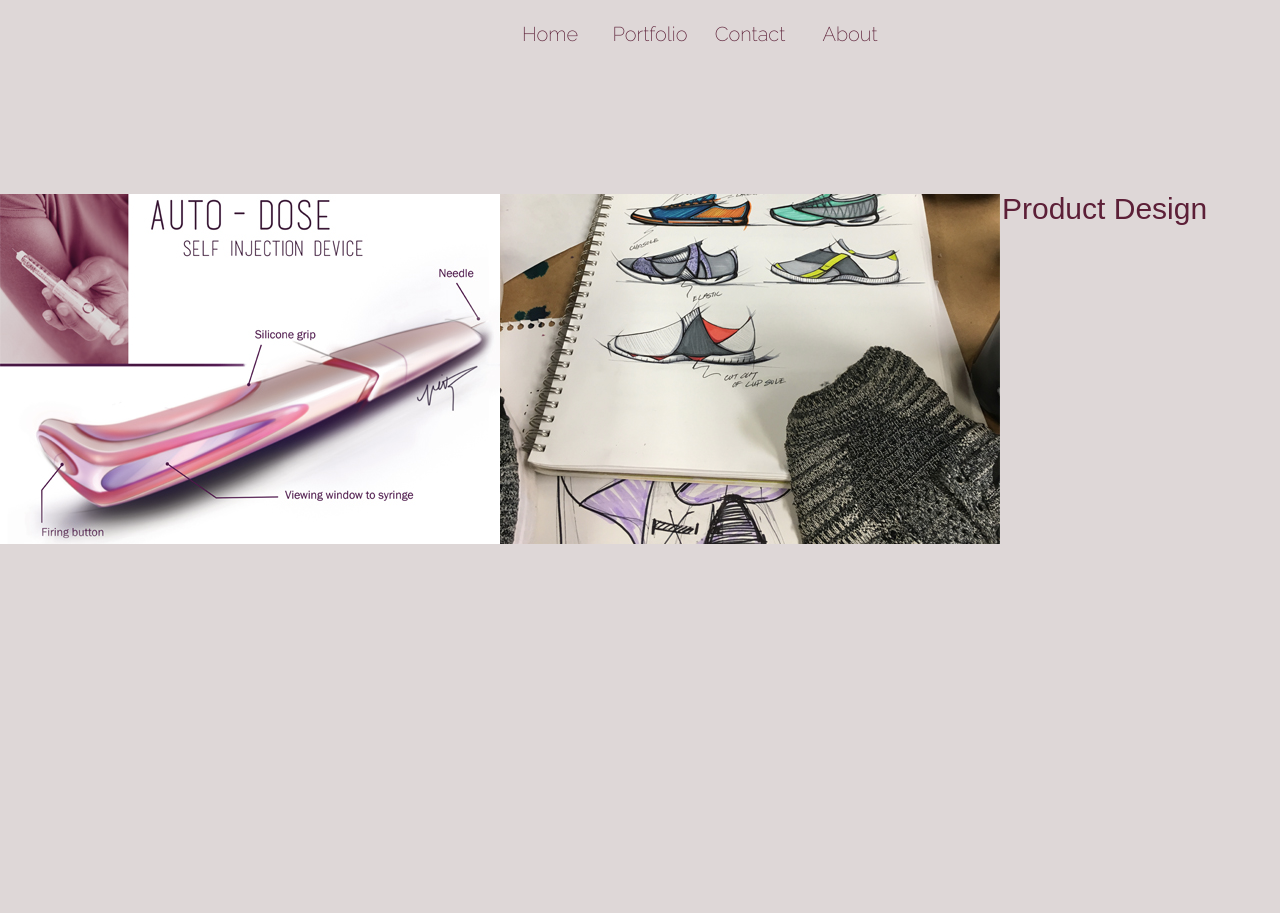
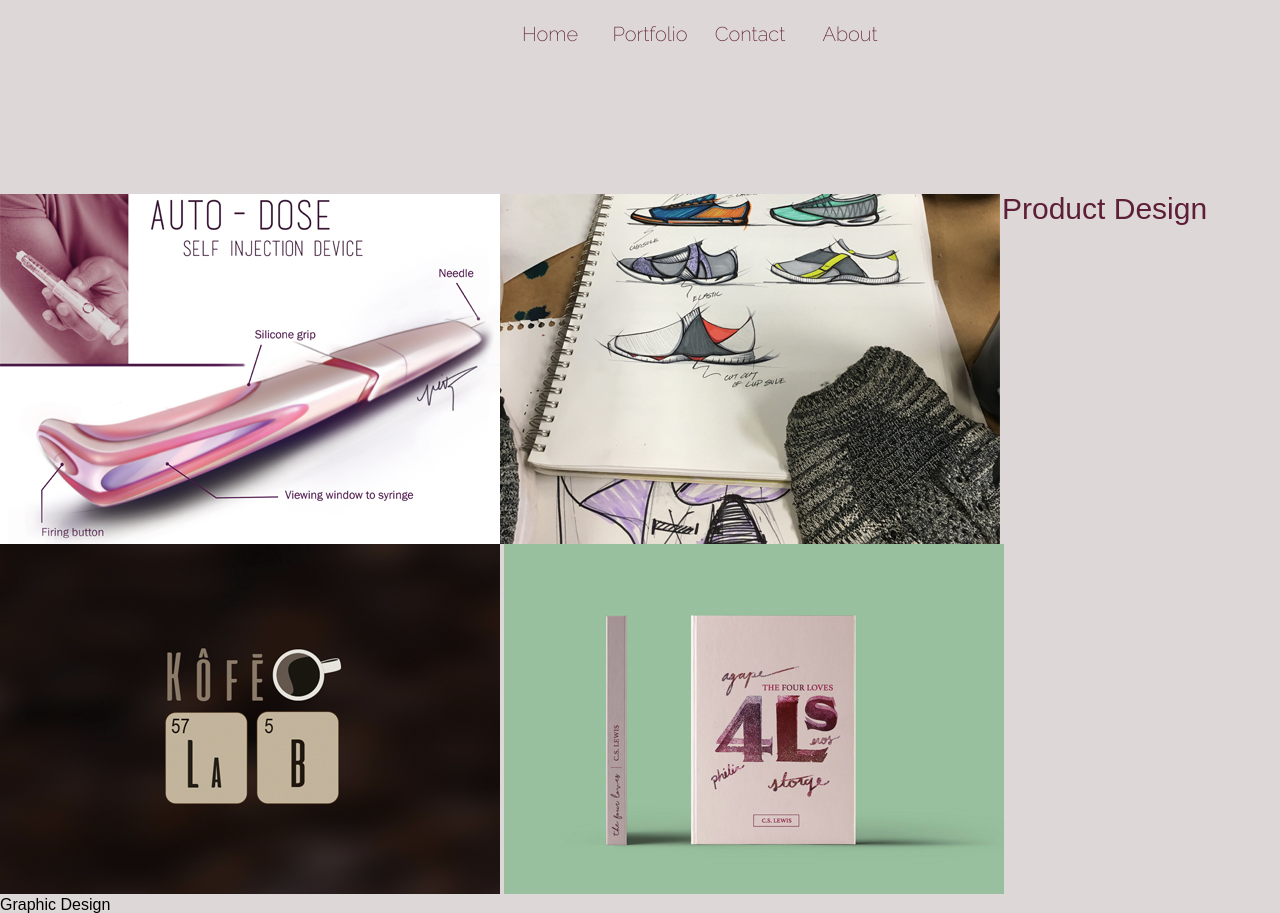
Before and after one commit to toxxx045/final-project--web-design-at-risd--summer-2018--schedule-3, a plain HTML site: page portfolio.html in a window 1280 px wide. Before the commit the page ends 800 px from the top, so only its background shows below. Drawn offline with Linux system fonts and the light colour scheme.

Commit message:
add graphic design content

```diff
--- a/portfolio.html
+++ b/portfolio.html
@@ -23,5 +23,9 @@
       <img class="pdes--image" src="img/shoe-pdes.jpg" alt="Image of shoe design process">
       <p class="pdes--content">Product Design</p>
    </div>
+   <div class="graphic">
+      <img class="graphic-image" src="img/logo.jpg" alt="Image of cafe logo">
+      <img class="graphic-image" src="img/book-cover.jpg" alt="Image of book cover design">
+      <p class="graphic content">Graphic Design</p>
 </body>
 </html>
```
Also changed, not shown: img/book-cover.jpg (added), img/logo.jpg (added).
